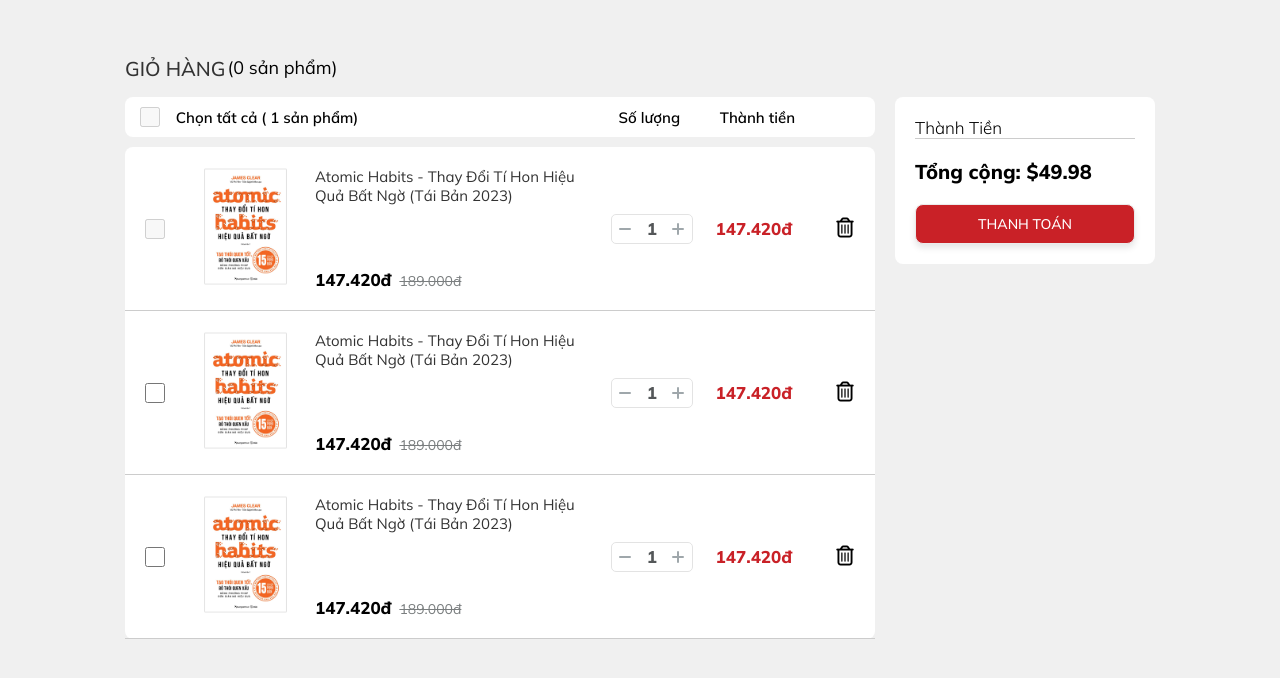
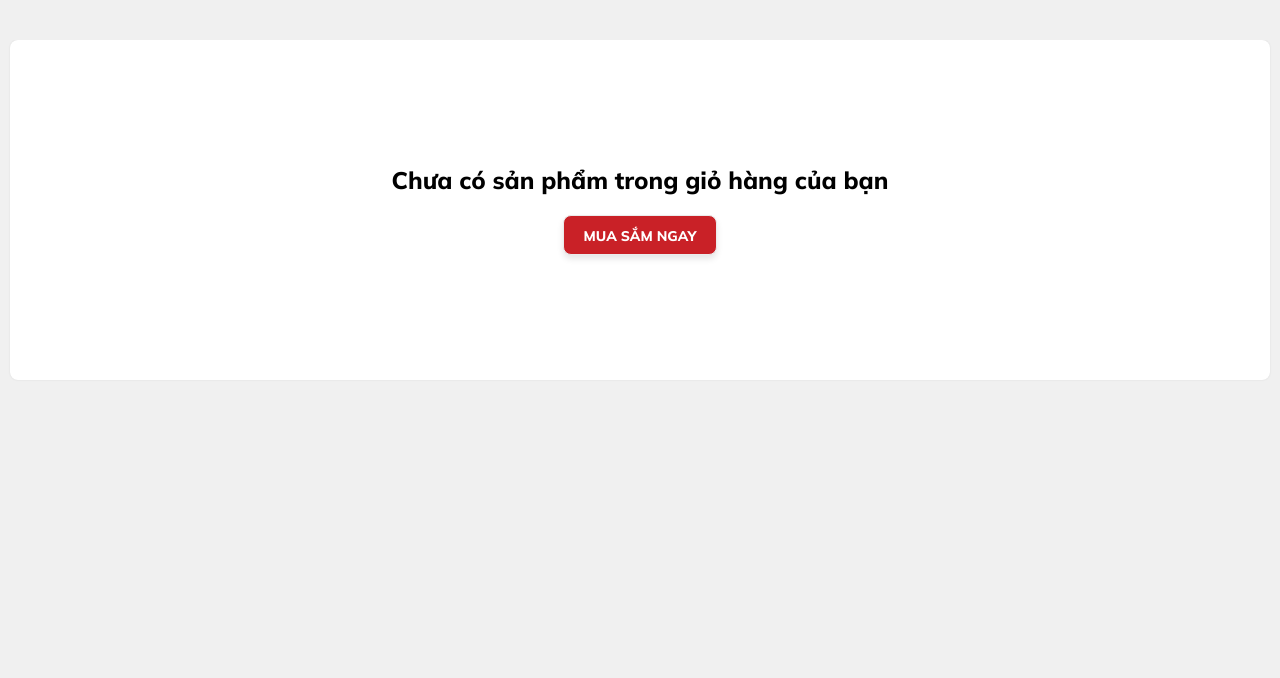
Before and after one commit to minhluquang/web2-bookstore, a PHP site: page /view/pages/cart.php in a window 1280 px wide. Shown: the top 678 px of the page. Run offline with PHP 8.4, Linux system fonts and the light colour scheme.

Commit message:
Xử lý giỏ hàng

```diff
--- a/controller/product_detail.controller.php
+++ b/controller/product_detail.controller.php
@@ -1,8 +1,8 @@
 <?php
   include_once('model/product_detail.model.php');
 
-  function getProductDetailById($product_id) {
-    $result = getProductDetailByIdModel($product_id);
+  function getProductDetailById($product_id, $closeDatabase = false) {
+    $result = getProductDetailByIdModel($product_id, $closeDatabase);
     if ($result !== false) {
       $productDetail = $result->fetch_assoc();
       return $productDetail;
--- a/css/cart/cart.css
+++ b/css/cart/cart.css
@@ -16,7 +16,7 @@
 .container {
   margin: 0 auto;
   margin-top: 40px;
-  width: 970px;
+  width: 1270px;
   /* border: 2px solid gray; */
   overflow: hidden;
 }
@@ -26,6 +26,14 @@
   /* background: white; */
   margin-bottom: 12px;
   overflow: hidden;
+}
+
+.page-title.has-items {
+  display: block;
+}
+
+.page-title.no-items {
+  display: none;
 }
 
 .page-title-content {
@@ -75,20 +83,29 @@
   height: auto;
 }
 .cart-content p {
-  font-size: 14px;
-  margin: 20px 0;
+  font-size: 24px;
+  font-weight: bold;
+  margin-bottom: 20px;
 }
 .cart-content .cart-empty a {
   color: white;
+  width: 100%;
+  height: 100%;
+  display: block;
+  text-align: center;
+  line-height: 40px;
   text-decoration: none;
   transition: all 300ms ease-in 0s;
+  padding: 0 20px;
+  font-weight: 18px;
+  font-weight: bold;
 }
+
 .cart-content button {
   cursor: pointer;
   margin: auto;
   user-select: none;
   height: 40px;
-  width: 220px;
   transition: all 0.3s;
   color: #fff;
   background: #c92127;
@@ -98,8 +115,6 @@
   border-radius: 8px;
   box-shadow: 0px 4px 6px hsl(0, 0%, 90%);
   border: 1px solid #ebebeb;
-  padding-left: 10px;
-  padding-right: 10px;
   transition: all ease 0.5s;
 }
 .cart-content button:hover {
@@ -108,15 +123,22 @@
 .cart-empty-wrapper {
   display: none;
 }
+.cart-message {
+  font-size: 18px;
+  padding: 10px;
+  font-weight: bold;
+}
 
 .cart-content.has-items .cart-empty-wrapper {
   display: none;
 }
 .cart-content.has-items .cart-items-wrapper {
   display: block;
+  width: 70%;
 }
 .cart-content.has-items .cart-summary {
   display: block;
+  width: 30%;
 }
 .cart-content.no-items .cart-empty-wrapper {
   display: block;
@@ -129,7 +151,7 @@
 }
 /* ============================== */
 .cart-items-wrapper {
-  flex: 1;
+  /* flex: 1; */
   /* background-color: #fff; */
   border-radius: 8px;
   margin-right: 20px;
@@ -147,6 +169,7 @@
   font-size: 20px;
   font-weight: 700;
   text-align: left;
+  margin-top: 4px;
 }
 
 .header-cart-item {
@@ -164,7 +187,8 @@
   justify-content: center;
   flex-basis: 8%;
 }
-input.checkbox-add-cart[type="checkbox"] {
+input.checkbox-add-cart[type="checkbox"],
+#checkbox-all-product {
   height: 20px;
   width: 20px;
   /* appearance: none; */
@@ -220,6 +244,12 @@
   align-items: center;
   flex-basis: 16%;
 }
+
+.img-product-cart .price-original {
+  margin-top: 8px;
+  font-size: 18px;
+}
+
 .cart-item .img-product-cart img {
   width: auto;
   max-height: 119px;
@@ -237,7 +267,6 @@
   padding: 0 10px;
   display: flex;
   flex-direction: column;
-  justify-content: space-between;
 }
 
 .cart-item .group-product-info .number-product-cart {
@@ -257,7 +286,7 @@
 }
 
 .product-name a {
-  font-size: 15px;
+  font-size: 18px;
   color: #333333;
   word-break: break-word;
   white-space: normal;
@@ -363,3 +392,29 @@
   justify-content: center;
   align-items: center;
 }
+
+.btn-remove-cart .btn-remove-desktop-cart {
+  background-color: transparent;
+  color: #000;
+  box-shadow: unset;
+  border: none;
+  outline: none;
+  font-size: 16px;
+  cursor: pointer;
+}
+
+.btn-remove-cart .btn-remove-desktop-cart:hover {
+  color: #c92127;
+}
+
+.checkout-button {
+  padding: 5px 10px;
+  border-radius: 4px;
+  background-color: #c92127;
+  color: #fff;
+  outline: none;
+  border: none;
+  font-size: 16px;
+  cursor: pointer;
+  font-weight: bold;
+}
--- a/css/cart/cart_responsive.css
+++ b/css/cart/cart_responsive.css
@@ -23,7 +23,7 @@
 }
 @media (min-width: 992px) {
   .container {
-    width: 1040px;
+    width: 1270px;
   }
 }
 
--- a/css/product_detail/product_detail.css
+++ b/css/product_detail/product_detail.css
@@ -56,6 +56,8 @@
 }
 
 .modal-content {
+  max-width: 940px;
+  margin: 0 auto;
   height: 100%;
   display: flex;
   justify-content: center;
--- a/index.php
+++ b/index.php
@@ -12,6 +12,7 @@
   $page = $_GET['page'];
 
   switch ($page) {
+    // Main page
     case 'product':
       require_once('view/pages/product.php');
       break;
--- a/js/product.js
+++ b/js/product.js
@@ -21,10 +21,11 @@
                 <a href="index.php?page=product_detail&pid=${
                   product.id
                 }" class="product-action--btn product-action__detail">Chi tiết</a>
-                <form>
+                <form action="controller/cart.controller.php" method="post">
                   <input type="hidden" name="product_id" value="${product.id}">
                   <input
                     type="submit"
+                    name="product-action__addToCart"
                     class="product-action--btn product-action__addToCart"
                     value="Thêm vào giỏ"
                   />
--- a/model/connect.php
+++ b/model/connect.php
@@ -17,7 +17,6 @@
     public function query($sql) {
         $result = $this->conn->query($sql);
         if (!$result) {
-
             die("Lỗi truy vấn: " . $this->conn->error."<br>".$sql);
         }
         return $result;
--- a/model/product_detail.model.php
+++ b/model/product_detail.model.php
@@ -2,7 +2,7 @@
 include_once('connect.php');
 $database = new connectDB();
 
-function getProductDetailByIdModel($product_id)
+function getProductDetailByIdModel($product_id, $closeDatabase = false)
 {
   global $database;
   if ($database->conn) {
@@ -29,7 +29,9 @@
               WHERE p.id = $product_id
               GROUP BY p.id";
     $result = $database->query($sql);
-    $database->close();
+    if ($closeDatabase) {
+      $database->close();
+    }
     return $result;
   } else {
     return false;
--- a/view/pages/cart.php
+++ b/view/pages/cart.php
@@ -9,31 +9,40 @@
   <link rel="stylesheet" href="css/fonts/fonts.css?v=<?php echo time(); ?>" />
   <link rel="stylesheet" href="css/cart/cart.css?v=<?php echo time(); ?>" />
   <link rel="stylesheet" href="css/cart/cart_responsive.css?v=<?php echo time(); ?>" />
+  <script defer src="https://ajax.googleapis.com/ajax/libs/jquery/3.7.1/jquery.min.js"></script>
   <script defer src="js/cart.js?v=<?php echo time(); ?>"></script>
 </head>
 
 <body>
+  <?php
+    $show = "";
+    if (isset($_SESSION['cart']) && ($_SESSION['cart'])) {
+      $show = "has-items";
+    } else {
+      $show = "no-items";
+    }
+  ?>
+
   <div class="container">
-    <div class="page-title">
+    <div class="page-title <?php echo $show?>">
       <div class="page-title-content">
         <h1>Giỏ Hàng</h1>
         <span class="cart-title-numbers">(0 sản phẩm)</span>
       </div>
     </div>
 
-    <div class="cart-content has-items">
+
+    <div class="cart-content <?php echo $show?>">
       <div class="cart-empty-wrapper">
         <div class="cart-empty">
           <div style="text-align: center">
             <div class="icon">
-              <img src="assets/image/cart/ico_emptycart.svg" alt="" />
+              <!-- <img src="assets/image/cart/ico_emptycart.svg" alt="" /> -->
             </div>
-            <p>Chưa có sản phẩm trong giỏ hàng của bạn.</p>
-            <a href="#!">
+            <p>Chưa có sản phẩm trong giỏ hàng của bạn</p>
             <button class="button-shopping" title="Mua sắm ngay">
-                Mua sắm ngay
+              <a href="index.php?page=product">Mua sắm ngay</a>
             </button>
-            </a>
           </div>
         </div>
       </div>
@@ -43,12 +52,13 @@
         <div>
           <div class="header-cart-item">
             <div class="checkbox-all-product">
-              <input class="checkbox-add-cart" type="checkbox" id="checkbox-all-product" disabled />
+              <input type="checkbox" id="checkbox-all-product"  />
             </div>
             <div>
-              <span>Chọn tất cả (
-                <span class="num-items-checkbox">1</span>
-                sản phẩm)
+              <span>Chọn tất cả
+                <!-- (  -->
+                <!-- <span class="num-items-checkbox">1</span>
+                sản phẩm) -->
               </span>
             </div>
             <div>Số lượng</div>
@@ -56,29 +66,49 @@
             <div></div>
           </div>
           <div class="cart-item-wrapper">
+            <?php
+              if (isset($_SESSION['cart']) && ($_SESSION['cart'])) {
+                include_once('controller/product_detail.controller.php');
+
+                $totalProducts = count($_SESSION['cart']);
+                $counter = 0;
+
+                foreach($_SESSION['cart'] as $product) {
+                  $counter++;
+                  $closeDatabase = false;
+
+                  if ($counter == $totalProducts) {
+                    $closeDatabase = true;
+                  }
+
+                  $productDetail = getProductDetailById($product['id'], $closeDatabase);
+                  $formatPrice = number_format($productDetail['price'], 0, ',', '.').'đ';
+
+                  $totalPrice = $productDetail['price'] * $product['amount'];
+                  $formatTotalPrice =  number_format($totalPrice, 0, ',', '.').'đ';
+                  echo '
                   <div class="cart-item">
                     <div class="checked-product-cart">
-                <input type="checkbox" class="checkbox-add-cart" disabled />
+                      <input type="checkbox" class="checkbox-add-cart" value="'.$product['id'].'" />
                     </div>
                     <div class="img-product-cart">
-                <a href="#!" class="product-image">
-                  <img src="assets/image/cart/sachTest.jpg" alt="" />
-                </a>
+                      <div class="product-image">
+                        <img src="'.$productDetail['image_path'].'" alt="'.$productDetail['product_name'].'" />
+                      </div>
                     </div>
                     <div class="group-product-info">
                       <div class="info-product-cart">
                         <div>
                           <h2 class="product-name">
-                      <a href="#!">Atomic Habits - Thay Đổi Tí Hon Hiệu Quả Bất Ngờ (Tái
-                        Bản 2023)</a>
+                            <div>'.$productDetail['product_name'].'</div>
                           </h2>
                         </div>
                         <div class="price-original">
                           <div class="cart-price">
                             <div class="cart-item-price">
-                        <div><span class="price">147.420đ</span></div>
-                        <div class="item-price-old">
-                          <span class="price">189.000đ</span>
+                              <div>
+                                <span class="price">'.$formatPrice.'</span>
+                                <input type="hidden" class="price-hidden" value="'.$productDetail['price'].'"/>
                               </div>
                             </div>
                           </div>
@@ -88,133 +118,32 @@
                         <div class="product-view-quantity-box">
                           <div class="product-view-quantity-box-block">
                             <a href="#!" class="btn-substract-qty">
-                        <img src="assets/image/cart/ico_minus2x.png" alt="" />
+                              -
                             </a>
-                      <input type="text" class="qty-cart" value="1" readonly />
+                            <input type="text" class="qty-cart" value="'.$product['amount'].'" readonly />
                             <a href="#!" class="btn-add-qty">
-                        <img src="assets/image/cart/ico_plus2x.png" alt="" />
+                              +
                             </a>
                           </div>
                         </div>
                         <div class="cart-total-price">
                           <span class="cart-price">
-                      <span class="price">147.420đ</span>
+                            <span class="price">'.$formatTotalPrice.'</span>
                           </span>
                         </div>
                       </div>
                     </div>
-              <div class="btn-remove-cart">
-                <a href="" class="btn-remove-desktop-cart">
+                    <form action="controller/cart.controller.php" method="post" class="btn-remove-cart">
+                      <input type="hidden" name="product_id" value="'.$product['id'].'">
+                      <input type="hidden" name="product-action__removeFromCart" value="Xoá"></input>
+                      <button class="btn-remove-desktop-cart">
                         <i class="fa-regular fa-trash-can"></i>
-                </a>
-              </div>
-            </div>
-            <div class="cart-item">
-              <div class="checked-product-cart">
-                <input type="checkbox" class="checkbox-add-cart" />
-              </div>
-              <div class="img-product-cart">
-                <a href="#!" class="product-image">
-                  <img src="assets/image/cart/sachTest.jpg" alt="" />
-                </a>
-              </div>
-              <div class="group-product-info">
-                <div class="info-product-cart">
-                  <div>
-                    <h2 class="product-name">
-                      <a href="#!">Atomic Habits - Thay Đổi Tí Hon Hiệu Quả Bất Ngờ (Tái
-                        Bản 2023)</a>
-                    </h2>
-                  </div>
-                  <div class="price-original">
-                    <div class="cart-price">
-                      <div class="cart-item-price">
-                        <div><span class="price">147.420đ</span></div>
-                        <div class="item-price-old">
-                          <span class="price">189.000đ</span>
-                        </div>
-                      </div>
-                    </div>
-                  </div>
-                </div>
-                <div class="number-product-cart">
-                  <div class="product-view-quantity-box">
-                    <div class="product-view-quantity-box-block">
-                      <a href="#!" class="btn-substract-qty">
-                        <img src="assets/image/cart/ico_minus2x.png" alt="" />
-                      </a>
-                      <input type="text" class="qty-cart" value="1" readonly />
-                      <a href="#!" class="btn-add-qty">
-                        <img src="assets/image/cart/ico_plus2x.png" alt="" />
-                      </a>
-                    </div>
-                  </div>
-                  <div class="cart-total-price">
-                    <span class="cart-price">
-                      <span class="price">147.420đ</span>
-                    </span>
-                  </div>
-                </div>
-              </div>
-              <div class="btn-remove-cart">
-                <a href="" class="btn-remove-desktop-cart">
-                  <i class="fa-regular fa-trash-can"></i>
-                </a>
-              </div>
-            </div>
-            <div class="cart-item">
-              <div class="checked-product-cart">
-                <input type="checkbox" class="checkbox-add-cart" />
-              </div>
-              <div class="img-product-cart">
-                <a href="#!" class="product-image">
-                  <img src="assets/image/cart/sachTest.jpg" alt="" />
-                </a>
-              </div>
-              <div class="group-product-info">
-                <div class="info-product-cart">
-                  <div>
-                    <h2 class="product-name">
-                      <a href="#!">Atomic Habits - Thay Đổi Tí Hon Hiệu Quả Bất Ngờ (Tái
-                        Bản 2023)</a>
-                    </h2>
-                  </div>
-                  <div class="price-original">
-                    <div class="cart-price">
-                      <div class="cart-item-price">
-                        <div><span class="price">147.420đ</span></div>
-                        <div class="item-price-old">
-                          <span class="price">189.000đ</span>
-                        </div>
-                      </div>
-                    </div>
-                  </div>
-                </div>
-                <div class="number-product-cart">
-                  <div class="product-view-quantity-box">
-                    <div class="product-view-quantity-box-block">
-                      <a href="#!" class="btn-substract-qty">
-                        <img src="assets/image/cart/ico_minus2x.png" alt="" />
-                      </a>
-                      <input type="text" class="qty-cart" value="1" readonly />
-                      <a href="#!" class="btn-add-qty">
-                        <img src="assets/image/cart/ico_plus2x.png" alt="" />
-                      </a>
-                    </div>
-                  </div>
-                  <div class="cart-total-price">
-                    <span class="cart-price">
-                      <span class="price">147.420đ</span>
-                    </span>
-                  </div>
-                </div>
-              </div>
-              <div class="btn-remove-cart">
-                <a href="" class="btn-remove-desktop-cart">
-                  <i class="fa-regular fa-trash-can"></i>
-                </a>
-              </div>
-            </div>
+                      </button>
+                    </form>
+                  </div>';
+                }
+              }
+            ?>
           </div>
         </div>
       </div>
@@ -229,9 +158,9 @@
           Thành Tiền
         </h2>
         <div class="cart-total">
-          <p>Tổng cộng: $49.98</p>
+          <p>Tổng cộng: 0 ₫</p>
         </div>
-        <button class="checkout-button">Thanh Toán</button>
+        <button class="checkout-button">Thanh toán</button>
       </div>
     </div>
 
@@ -242,6 +171,36 @@
       </div>
     </div>
   </div>
+  <script>
+    $(document).ready(function () {
+      $('.checkout-button').click(function (e) {
+        e.preventDefault();
+
+        const selectedProducts = [];
+
+        $('.checkbox-add-cart').each(function () {
+          if (this.checked) {
+            const parentEle = $(this).closest('.cart-item')[0];
+            const productId = $(this).attr('value');
+            const amount = parentEle.querySelector('.qty-cart').value;
+            selectedProducts.push({productId, amount});
+          }
+        })
+
+        $.ajax({
+          type: "post",
+          url: "controller/cart.controller.php",
+          dataType: "html",
+          data: {
+            abate: true,
+            selectedProducts
+
+          }
+        }).done(function(result) {
+          window.location.href = "index.php?page=checkout";
+        })
+      });
+    });
+  </script>
 </body>
-
 </html>
--- a/view/pages/product_detail.php
+++ b/view/pages/product_detail.php
@@ -25,7 +25,7 @@
             if (isset($_GET['pid']) && (($_GET['pid']) != '')) {
               $productId = $_GET['pid'];
 
-              $productDetail = getProductDetailById($productId);
+              $productDetail = getProductDetailById($productId, true);
               $priceFormat = number_format($productDetail['price'], 0, ',', '.').' ₫';
               $quantityStatus;
               if ($productDetail['quantity'] > 0) {
@@ -51,6 +51,7 @@
                     <input
                       type="text"
                       value="1"
+                      name="amount"
                       class="modal-qnt__value"
                       readonly
                     />
```
Also changed, not shown: controller/cart.controller.php (added, +64 -0 lines), css/checkout/checkout.css (+2 -13 lines), js/cart.js (+67 -2 lines), view/pages/checkout.php (+33 -21 lines). Lines whose indentation alone changed are shown as unchanged.
